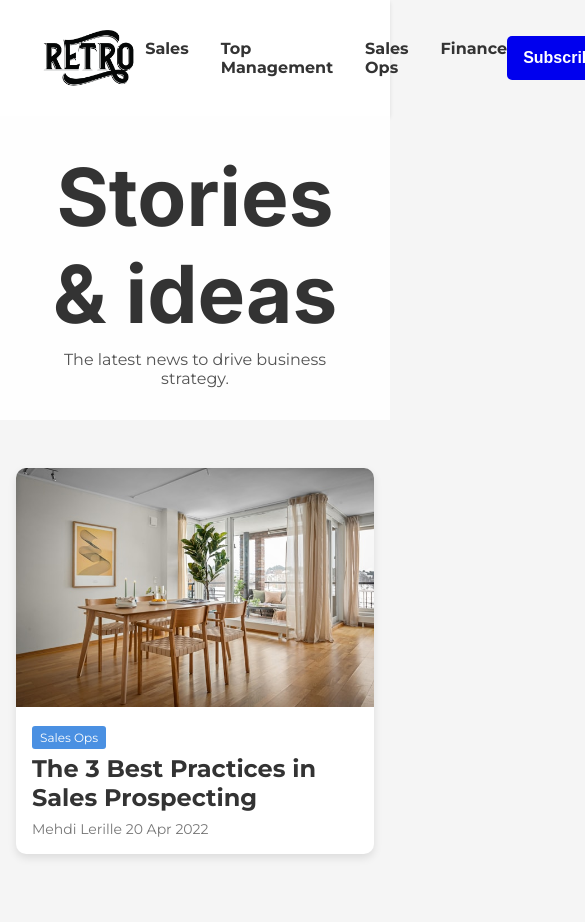
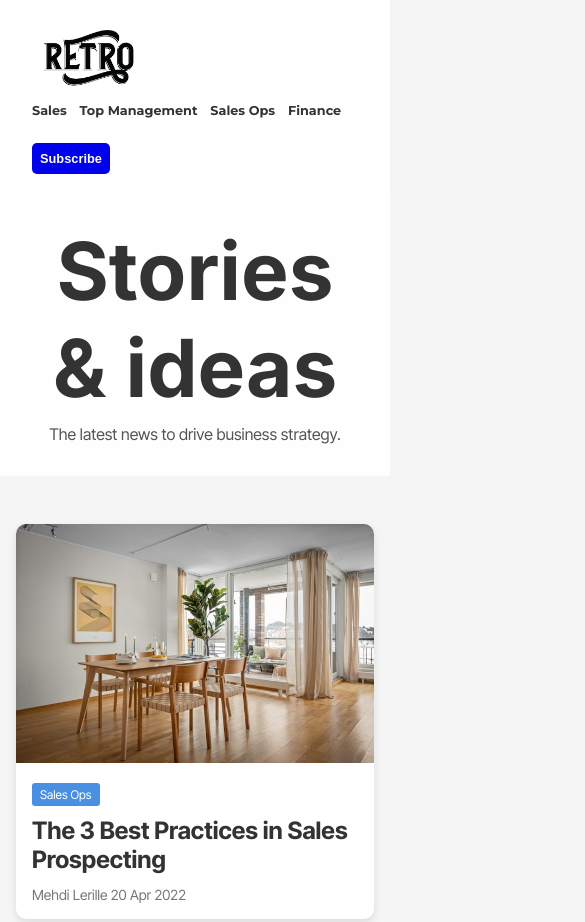
Before and after one commit to rougemeister/blog-post, a plain HTML site: page index.html in a window 390 px wide. Shown: the top 922 px of the page, 585 px wide, since content can reach past the window. Drawn offline with Linux system fonts and the light colour scheme.

Commit message:
Mobile responsiveness

```diff
--- a/index.html
+++ b/index.html
@@ -5,7 +5,7 @@
     <meta name="viewport" content="width=device-width, initial-scale=1.0">
     <link rel="preconnect" href="https://fonts.googleapis.com">
     <link rel="preconnect" href="https://fonts.gstatic.com" crossorigin>
-    <link href="https://fonts.googleapis.com/css2?family=Inter:wght@100..900&family=Montserrat:ital,wght@0,100..900;1,100..900&family=Quicksand:wght@300..700&display=swap" rel="stylesheet">
+    <link href="https://fonts.googleapis.com/css2?family=Inter+Tight:ital,wght@0,100..900;1,100..900&family=Inter:wght@100..900&family=Montserrat:ital,wght@0,100..900;1,100..900&family=Quicksand:wght@300..700&display=swap" rel="stylesheet">
     <title>Blog Post</title>
     <link rel="stylesheet" href="./styles.css">
     </head>
@@ -23,6 +23,7 @@
             </ul>
         </nav>
         <button class="subscribe">Subscribe</button>
+
     </header>
     <main>
         <section class="hero">
--- a/styles.css
+++ b/styles.css
@@ -7,7 +7,8 @@
 body {
     background-color: #f5f5f5;
     color: #333;
-    font-family: 'Montserrat', sans-serif;
+    font-family: "Inter Tight", sans-serif;
+
 }
 
 header {
@@ -98,7 +99,7 @@ nav a {
 }
 
 .post-info h2, .post-info h3 {
-    margin: 0.5rem 0;
+    margin: 0.8rem 0;
 }
 
 .post-info p {
@@ -124,3 +125,24 @@ footer {
     background-color: #fff;
     box-shadow: 0 -2px 4px rgba(0, 0, 0, 0.1);
 }
+
+
+@media screen and (max-width: 785px) {
+    /* nav ul {
+       flex-wrap: wrap;
+    } */
+    header {
+        flex-wrap: wrap;
+    }
+    .subscribe {
+        margin-top: 1.5rem;
+        padding: .5rem .5rem;
+        font-size: 0.8rem;
+    }
+    nav ul {
+        gap: 0.8rem;
+    }
+    nav a {
+        font-size: .8rem;
+    }
+}
```
